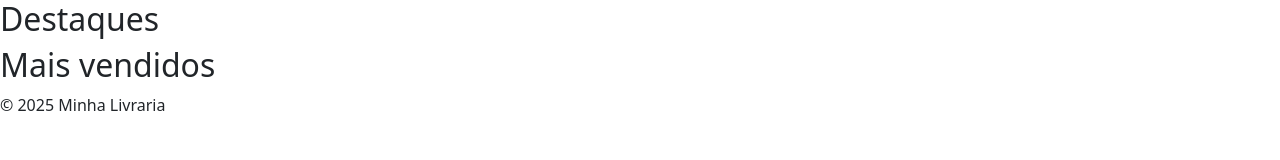
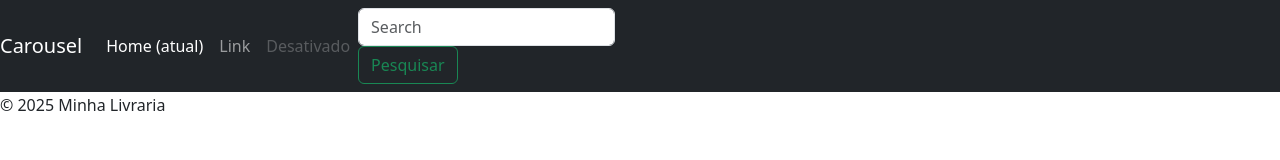
Before and after one commit to VieiraPedroN/Bookstore, a website: page index.html in a window 1280 px wide. Drawn offline with nearby package versions, Linux system fonts and the light colour scheme.

Commit message:
Adicionando menu na Navbar para poder transitar pela pagina

```diff
--- /dev/null
+++ b/assets/css/header.css
@@ -0,0 +1,21 @@
+header nav a {
+  color: white;
+  text-decoration: none;
+}
+
+.navbar-dark .navbar-nav .active > .nav-link {
+  color: white;
+}
+
+.navbar {
+  position: relative;
+  display: -ms-flexbox;
+  display: flex;
+  -ms-flex-wrap: wrap;
+  flex-wrap: wrap;
+  -ms-flex-align: center;
+  align-items: center;
+  -ms-flex-pack: justify;
+  justify-content: space-between;
+  padding: 0.5rem 1rem;
+}
--- a/index.html
+++ b/index.html
@@ -5,20 +5,56 @@
     <meta name="viewport" content="width=device-width, initial-scale=1.0" />
 
     <link rel="stylesheet" href="assets/css/style.css" />
+    <link rel="stylesheet" href="assets/css/header.css" />
 
     <link
-      href="https://cdn.jsdelivr.net/npm/bootstrap@5.3.7/dist/css/bootstrap.min.css"
       rel="stylesheet"
-      integrity="sha384-LN+7fdVzj6u52u30Kp6M/trliBMCMKTyK833zpbD+pXdCLuTusPj697FH4R/5mcr"
-      crossorigin="anonymous"
+      href="./node_modules/bootstrap/dist/css/bootstrap.min.css"
     />
 
     <title>Document</title>
   </head>
   <body>
     <header>
-      <nav>
-        <!-- Menu de navegação -->
+      <nav class="navbar navbar-expand-md navbar-dark fixed-top bg-dark">
+        <a class="navbar-brand" href="#">Carousel</a>
+        <button
+          class="navbar-toggler"
+          type="button"
+          data-bs-toggle="collapse"
+          data-bs-target="#navbarCollapse"
+          aria-controls="navbarCollapse"
+          aria-expanded="false"
+          aria-label="Toggle navigation"
+        >
+          <span class="navbar-toggler-icon"></span>
+        </button>
+        <div class="collapse navbar-collapse" id="navbarCollapse">
+          <ul class="navbar-nav mr-auto">
+            <li class="nav-item active">
+              <a class="nav-link" href="#"
+                >Home <span class="sr-only">(atual)</span></a
+              >
+            </li>
+            <li class="nav-item">
+              <a class="nav-link" href="#">Link</a>
+            </li>
+            <li class="nav-item">
+              <a class="nav-link disabled" href="#">Desativado</a>
+            </li>
+          </ul>
+          <form class="form-inline mt-2 mt-md-0">
+            <input
+              class="form-control mr-sm-2"
+              type="text"
+              placeholder="Search"
+              aria-label="Search"
+            />
+            <button class="btn btn-outline-success my-2 my-sm-0" type="submit">
+              Pesquisar
+            </button>
+          </form>
+        </div>
       </nav>
     </header>
 
@@ -39,10 +75,7 @@
     </footer>
 
     <script src="assets/js/script.js"></script>
-    <script
-      src="https://cdn.jsdelivr.net/npm/bootstrap@5.3.7/dist/js/bootstrap.bundle.min.js"
-      integrity="sha384-ndDqU0Gzau9qJ1lfW4pNLlhNTkCfHzAVBReH9diLvGRem5+R9g2FzA8ZGN954O5Q"
-      crossorigin="anonymous"
-    ></script>
+
+    <script src="./node_modules/bootstrap/dist/js/bootstrap.bundle.min.js"></script>
   </body>
 </html>
```
